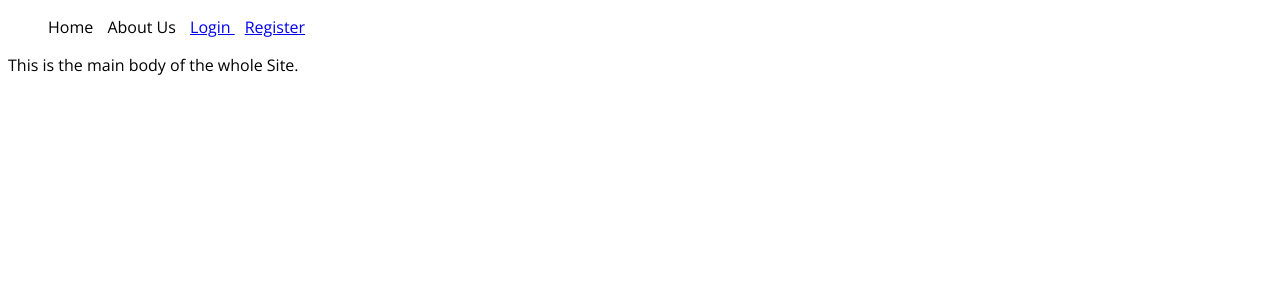
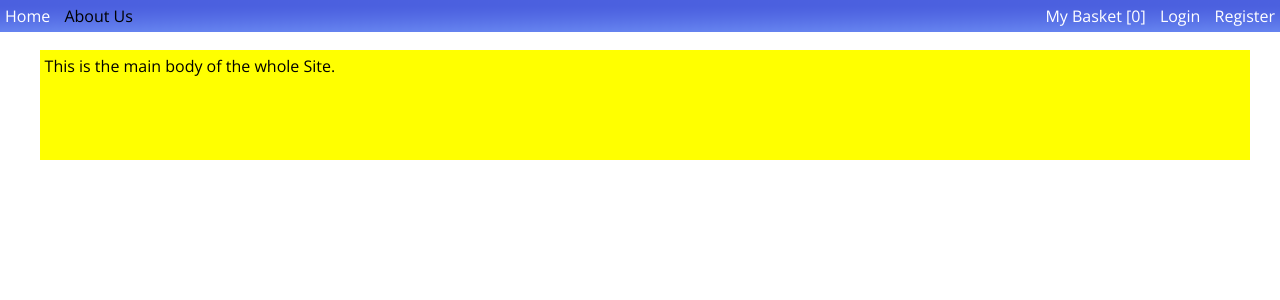
Before and after one commit to Deltatiger/Dbms_package, a PHP site: page / in a window 1280 px wide. Shown: the top 300 px of the page. Run offline with PHP 8.4, Linux system fonts and the light colour scheme; data that the repository does not hold is empty.

Commit message:
Template
Started one the actual UI

```diff
--- a/includes/session.php
+++ b/includes/session.php
@@ -62,6 +62,15 @@ class Session {
                 $this->createNewSession();
             }
         }
+    }
+
+    public function getBasketCount()    {
+        //This function is used to get the item count using the sessions basket.
+        global $db;
+        $sql = "SELECT COUNT(`basket_item_id`) as itemCount FROM `{$db->name()}`.`dbms_session` , `{$db->name()}`.`dbms_basket_contains` WHERE `dbms_session`.`session_id` = '{$_SESSION['session_id']}' AND `dbms_basket_contains`.`basket_id` = `dbms_session`.`session_basket_id`";
+        $query = $db->query($sql);
+        $result = $db->result($query);
+        return $result->itemCount;
     }
 
     public function isSeller()  {
@@ -180,8 +189,6 @@ class Session {
                     $result = $db->result($query);
                     if ( $result->session_login_stat == 1)  {
                         //We have a user who is logged in. We do not delete the basket. But we have to assign a new one to him.
-                        $sql = "DELETE FROM `{$db->name()}`.`dbms_session` WHERE `session_id` = '{$_SESSION['session_id']}'";
-                        $query = $db->query($sql);
                         $this->uBasket = new Basket(-1);
                     } else {
                         //This is a user who is not logged in. He will be using the same Basket as always.
@@ -189,10 +196,10 @@ class Session {
                         $query = $db->query($sql);
                         $result = $db->result($query);
                         $this->uBasket = new Basket($result->session_basket_id);
-                        $sql = "DELETE FROM `{$db->name()}`.`dbms_session` WHERE `session_id` = '{$_SESSION['session_id']}'";
-                        $db->query($sql);
                     }
                 }
+                $sql = "DELETE FROM `{$db->name()}`.`dbms_session` WHERE `session_id` = '{$_SESSION['session_id']}'";
+                $db->query($sql);
                 /*
                 //We have to delete this from the Db and make a new one.
                 //First we check if the user had any items in his Basket.
--- a/templates/footer.html
+++ b/templates/footer.html
@@ -2,6 +2,8 @@
 To change this template, choose Tools | Templates
 and open the template in the editor.
 -->
+            </div>  <!-- This is for the ContainerCenter Div -->
+        </div> <!-- This is for the Container Div -->
         <div id ="footer">
 
         </div>
--- a/templates/myJquery.js
+++ b/templates/myJquery.js
@@ -9,6 +9,7 @@ $(document).ready(function(){
             var categoryId = $('#aItemCat').val();
             $.post('ajax/main.php', {catId : categoryId}, function (result) {
                 //This loads the text into the subcategory
+
                 $('#aItemSubCat').html(result);
             });
         }
@@ -18,11 +19,18 @@ $(document).ready(function(){
             var itemName = $('#aItemName').val();
             $.post('ajax/main.php', {iName : itemName}, function(result)    {
                 // This loads the result into the message box.
+                if (result != '')   {
+                    // This means that the output is an error. We diable the submit button.
+                    $('#aItemSubmit').attr('disabled', 'disabled');
+                } else {
+                    if ( itemName.trim().length == 0) { // Make sure no submit on null values.
+                        $('#aItemSubmit').attr('disabled', 'disabled');
+                    } else {
+                        $('#aItemSubmit').removeAttr('disabled');
+                    }
+                }
                 $('#aItemNameExists').html(result);
             });
         }
     );
-    $('#aItemSubmit').click(function()  {
-        // This is to use Ajax to submit the entire forum.
-    });
 });
--- a/templates/navbar.php
+++ b/templates/navbar.php
@@ -1,19 +1,27 @@
 <!-- This is the Common Navbar that appears on all pages -->
 
 <div id ="navBar">
-    <ul>
-        <li> Home </li>
+    <ul class="leftUL">
+        <li><a href="index.php"> Home </a></li>
         <li> About Us</li>
         <?php
             global $session;
             if ($session->isLoggedIn()) {
-                echo '<li><a href="logout.php"> Logout </a></li>';
                 if ( !$session->isSeller())  {
                     echo '<li><a href="sellerRegistration.php"> Register As a Seller </a></li>';
                 } elseif ($session->isSeller()) {
                     // This displays the Seller Details.
                     echo '<li><a href="sellerDetails.php"> Seller Details </a></li>';
                 }
+            }
+        ?>
+    </ul>
+    <ul class="rightUL">
+        <?php
+            $content = '';
+            echo '<li><a href="mybasket.php"> My Basket ['.$session->getBasketCount().']</a></li>';
+            if ($session->isLoggedIn()) {
+                echo '<li><a href="logout.php"> Logout </a></li>';
             } else {
                 echo '<li><a href="login.php"> Login </a></li>';
                 echo '<li><a href="registration_page.php"> Register </a></li>';
@@ -21,3 +29,6 @@
         ?>
     </ul>
 </div>
+<!-- Start the wrapper Div -->
+<div id ="container">
+    <div id="containerCenter">
--- a/templates/theme.css
+++ b/templates/theme.css
@@ -9,20 +9,23 @@ body    {
     font-family: 'Open Sans', sans-serif;
 }
 
-root {
+#container  {
+	margin-top: 50px;
+    width: 100%;
+    min-width: 1024px;
     display: table;
 }
 
-#container  {
-    width: 90%;
-    min-width: 1024px;
-    display: table-cell;
-    vertical-align: middle;
-    background: yellow;
+#containerCenter	{
+	width: 95%;
+	margin: 0 auto;
 }
 
 #mBody  {
-
+	width: 100%;
+	background: #FFFF00;
+	min-height: 100px;
+	padding: 5px;
 }
 
 .line   {
@@ -37,19 +40,79 @@ root {
     text-align: center;
     font-size: 25px;
 }
+/*
+ * This is the CSS for the Index Page.
+ */
+#mIndexLeft	{
+	width: 20%;
+	min-width: 200px;
+	float: left;
+	padding: 4px;
+}
+
+#mIndexRight	{
+	width: 70%;
+	min-width: 800px;
+	float: left;
+	padding: 4px;
+}
+
+/*
+ * This is the UI for the NavBar
+ */
 
 #navBar {
     width: 100%;
+	position: fixed;
+	top: 0px;
+	left: 0px;
+	background: url('../resources/images/header-bg.png');
+	padding: 5px;
 }
+
+#navBar	a	{
+	color: #FFFFFF;
+	text-decoration: none;
+}
+
+#navBar	a:link	, a:visited{
+	color: #FFFFFF;
+	text-decoration: none;
+}
+
+#navBar a:hover	{
+	text-decoration: underline;
+}
+
 
 #navBar ul  {
     list-style-type: none;
+	padding: 0px;
+	margin: 0px;
 }
 
 #navBar li  {
     display: inline;
     padding-right: 10px;
 }
+
+.leftUL	{
+	width: 45%;
+	float: left;
+	text-align: left;
+}
+
+.rightUL	{
+	width: 45%;
+	float: right;
+	text-align: right;
+}
+
+/*
+ * End of navbar.
+ */
+
+
 
 /*
  * This is some styles that are used on many pages.
```
Also changed, not shown: addItem.php (+52 -0 lines), sellerHome.php (added, +12 -0 lines), templates/t_sadditem.php (+9 -0 lines), resources/images/header-bg.png (added), templates/t_sellerHome.php (added).
